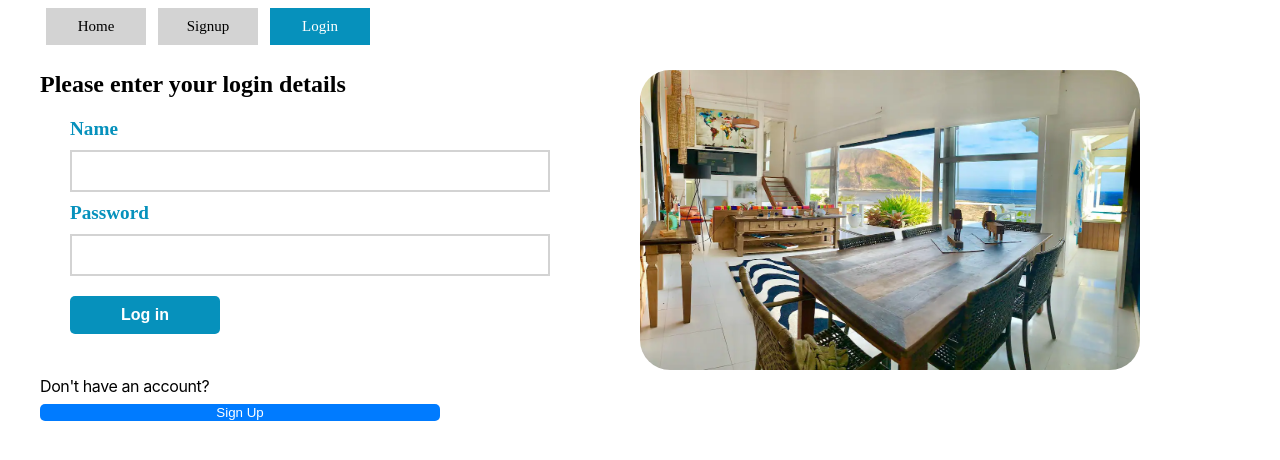
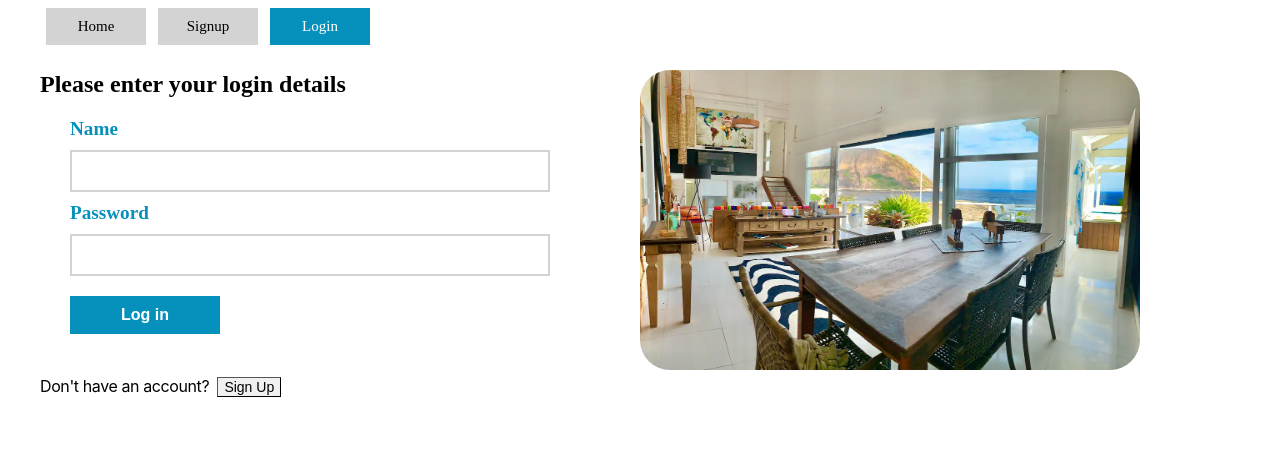
Before and after one commit to anna-cole/mybnb, a React (Create React App) app in the folder client/: page /login in a window 1280 px wide. Shown: the top 460 px of the page. Built offline with nearby package versions, Linux system fonts and the light colour scheme; no server answers.

Commit message:
fixed css for buttons

```diff
--- a/client/src/components/BookingCard.js
+++ b/client/src/components/BookingCard.js
@@ -23,8 +23,8 @@ const BookingCard = ({ booking }) => {
       Check out: {booking.check_out}<br/>
       Accomodation: {booking.property.title}<br/>
       Location: {booking.property.location}<br/>
-      <button className="booking-buttons" onClick={handleDelete}>Delete</button>&nbsp;
-      <button className="booking-buttons" onClick={() => setIsEditing(!isEditing)}>Edit</button>
+      <button className='default-button' onClick={handleDelete}>Delete</button>&nbsp;
+      <button className='default-button' onClick={() => setIsEditing(!isEditing)}>Edit</button>
       {isEditing ? (<EditBooking booking={booking} handleUpdate={handleUpdate} />) : null}
     </li>
   </ul>
--- a/client/src/components/Login.js
+++ b/client/src/components/Login.js
@@ -78,7 +78,7 @@ const Login = () => {
         <button type="submit" className="submit-button">Log in</button>
       </form>
       <p> Don't have an account? &nbsp;
-        <button color="secondary" onClick={() => navigate("/signup")}>
+        <button className='default-button' onClick={() => navigate("/signup")}>
           Sign Up
         </button>
       </p>
--- a/client/src/components/Signup.js
+++ b/client/src/components/Signup.js
@@ -97,7 +97,7 @@ const Signup = () => {
         <button type="submit" className="submit-button">Create account</button>
       </form>
       <p> Already have an account? &nbsp;
-        <button color="secondary" onClick={() => navigate("/login")}>
+        <button className='default-button' onClick={() => navigate("/login")}>
           Log In
         </button>
       </p>
--- a/client/src/index.css
+++ b/client/src/index.css
@@ -224,28 +224,11 @@ button {
   margin-bottom: 10px;
 }
 
-button {
-  background-color: #007bff;
-  color: #fff;
-  border: none;
-  border-radius: 5px;
-  cursor: pointer;
+button:hover {
+  background-color: #bbbec1;
 }
 
-button:hover {
-  background-color: #0056b3;
-}
-
-.user-bookings {
-  font-weight: bold;
-  font-size: 1.7em;
-  color: rgb(6, 145, 188);
-  position: relative;
-  top: -10px;
-}
-
-.booking-buttons {
-  color: black;
+.default-button {
   cursor: pointer;
   background-color: #F0F0F0;
   margin: 0em;
@@ -256,3 +239,11 @@ button:hover {
   font-size: 14px;
   width: auto
 }
+
+.user-bookings {
+  font-weight: bold;
+  font-size: 1.7em;
+  color: rgb(6, 145, 188);
+  position: relative;
+  top: -10px;
+}
```
